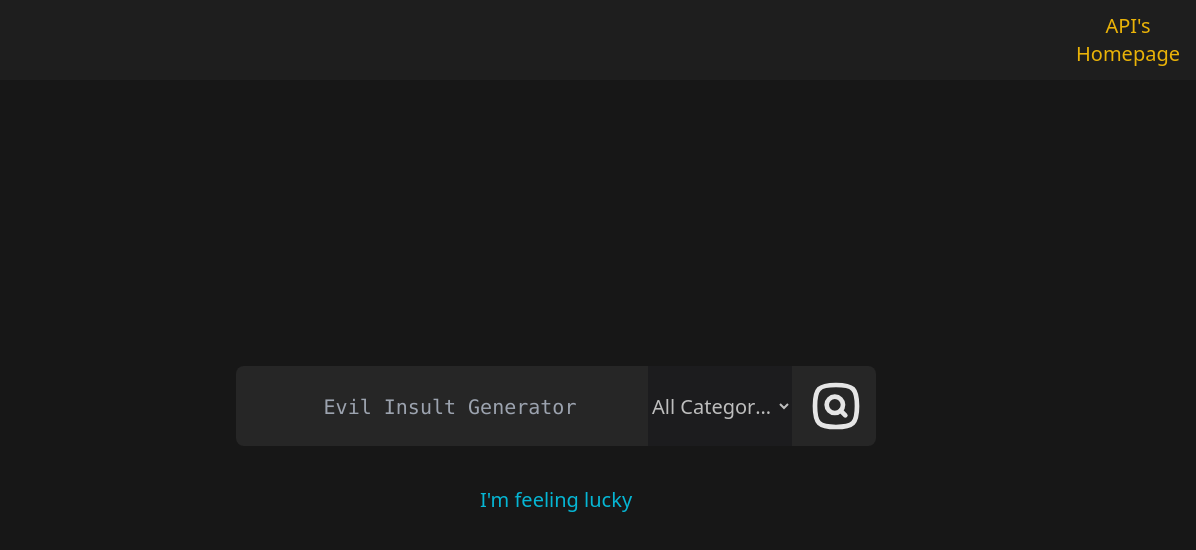
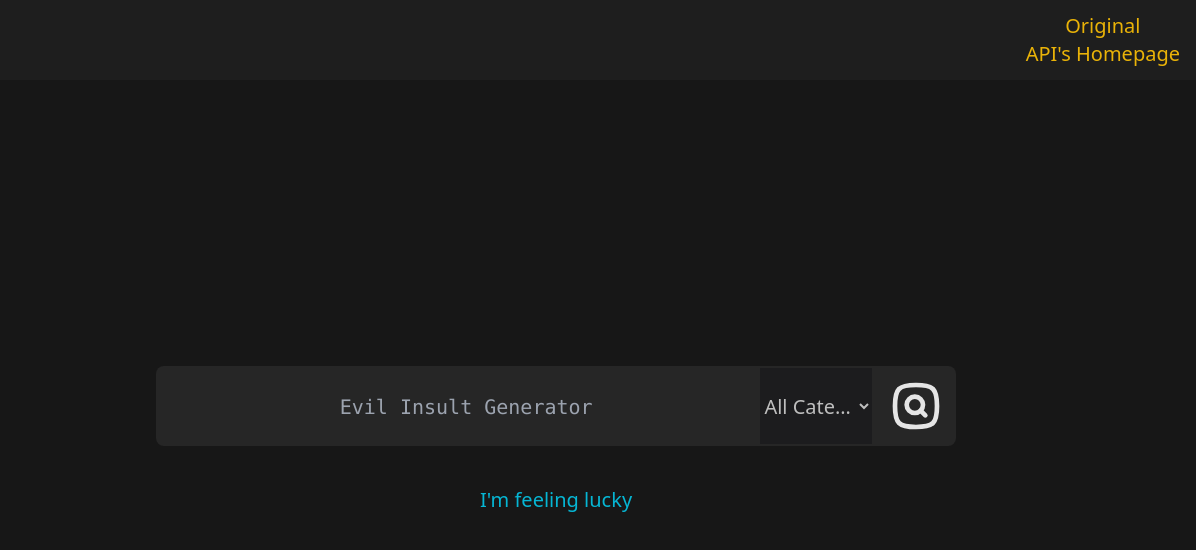
Before and after one commit to Sandoramix/apisearch, a plain HTML site: page index.html in a window 1280 px wide. Shown: the full height of the page, 84-1280 px from the left. Drawn offline with nearby package versions, Linux system fonts and the light colour scheme; no server answers.

Commit message:
ui refactor

```diff
--- a/index.html
+++ b/index.html
@@ -10,34 +10,36 @@
 		<script src="https://cdn.tailwindcss.com"></script>
 		<link rel="stylesheet" href="css/styles.css">
 	</head>
-	<body class="w-screen bg-neutral-900 text-white flex flex-col text-base sm:text-xl transition-all duration-100 overflow-hidden">
+	<body class="flex flex-col w-screen overflow-hidden text-base text-white transition-all duration-100 bg-neutral-900 sm:text-xl">
 
-		<header class="h-20 shrink-0 bg-neutral-800/50 px-4 py-2 flex items-center">
+		<header class="flex items-center h-20 px-4 py-2 shrink-0 bg-neutral-800/50">
 			<a href="index.html" class="h-full">
-				<img src="images/apis.png" alt="Logo" class="h-full aspect-square object-scale-down">
+				<img src="images/apis.png" alt="Logo" class="object-scale-down h-full aspect-square">
 			</a>
 			<span class="grow"></span>
 
 
-			<a href="https://api.publicapis.org" target="_blank" rel="noopener noreferrer" class="text-yellow-500 underline decoration-white/0 transition-all duration-300 hover:decoration-yellow-600 underline-offset-8 text-center">API's<br>Homepage</a>
+			<a href="https://api.publicapis.org" target="_blank" rel="noopener noreferrer" class="text-center text-yellow-500 underline transition-all duration-300 decoration-white/0 hover:decoration-yellow-600 underline-offset-8">Original<br>API's Homepage</a>
 		</header>
 
-		<main class="flex flex-col gap-10 justify-center items-center grow shrink">
+		<main class="flex flex-col items-center justify-center gap-10 grow shrink">
 
-			<form action="search.html" method="get" class=" h-16 sm:max-w-[40rem] sm:h-20 w-full transition-all duration-100 flex items-center bg-neutral-800 rounded-lg gap-1">
+			<form action="search.html" method="get" class=" h-16 sm:max-w-[50rem] sm:h-20 w-full transition-all duration-100 flex items-center bg-neutral-800 rounded-lg gap-1">
 
 
 
 				<!-- TODO maybe il placeholder random tra un paio di scelte -->
-				<input type="text" name="query" id="query" class="pl-5 grow py-3 h-full w-full bg-transparent focus:outline-none placeholder:font-mono placeholder:text-center " placeholder="Evil Insult Generator">
+				<input type="text" name="query" id="query" class="w-full h-full py-3 pl-5 bg-transparent grow focus:outline-none placeholder:font-mono placeholder:text-center " placeholder="Evil Insult Generator">
 
-				<label for="category" class="sr-only">Categoria</label>
-				<select aria-placeholder="Category" name="category" id="category" disabled class="overflow-hidden text-ellipsis grow disabled:cursor-not-allowed disabled:bg-zinc-900 max-w-[9rem] w-full h-full capitalize bg-black text-center">
-					<option value="">all categories</option>
-				</select>
+				<div class="h-full grow shrink md:max-w-[12rem] max-w-[9rem] py-0.5">
+					<label for="category" class="sr-only">Categoria</label>
+					<select aria-placeholder="Category" name="category" id="category" disabled class="w-full h-full overflow-hidden text-center capitalize cursor-pointer text-ellipsis grow disabled:cursor-not-allowed bg-zinc-900">
+						<option value="">all categories</option>
+					</select>
+				</div>
 
-				<button class="grow py-3 h-full aspect-square stroke-neutral-200 hover:stroke-white">
-					<svg viewBox="0 0 24 24" fill="none" class="aspect-square h-full w-full" xmlns="http://www.w3.org/2000/svg">
+				<button class="h-full py-3 grow aspect-square stroke-neutral-200 hover:stroke-white">
+					<svg viewBox="0 0 24 24" fill="none" class="w-full h-full aspect-square" xmlns="http://www.w3.org/2000/svg">
 						<path d="M3 12C3 4.5885 4.5885 3 12 3C19.4115 3 21 4.5885 21 12C21 19.4115 19.4115 21 12 21C4.5885 21 3 19.4115 3 12Z" stroke-width="2"></path>
 						<path d="M14 14L16 16" stroke-width="2" stroke-linecap="round" stroke-linejoin="round"></path>
 						<path d="M15 11.5C15 13.433 13.433 15 11.5 15C9.567 15 8 13.433 8 11.5C8 9.567 9.567 8 11.5 8C13.433 8 15 9.567 15 11.5Z" stroke-width="2"></path>
@@ -47,7 +49,7 @@
 
 			</form>
 
-			<a href="random.html" class="text-cyan-500 underline decoration-white/0 transition-all duration-300 hover:decoration-cyan-600 underline-offset-8">I'm feeling lucky</a>
+			<a href="random.html" class="underline transition-all duration-300 text-cyan-500 decoration-white/0 hover:decoration-cyan-600 underline-offset-8">I'm feeling lucky</a>
 
 		</main>
 
```
